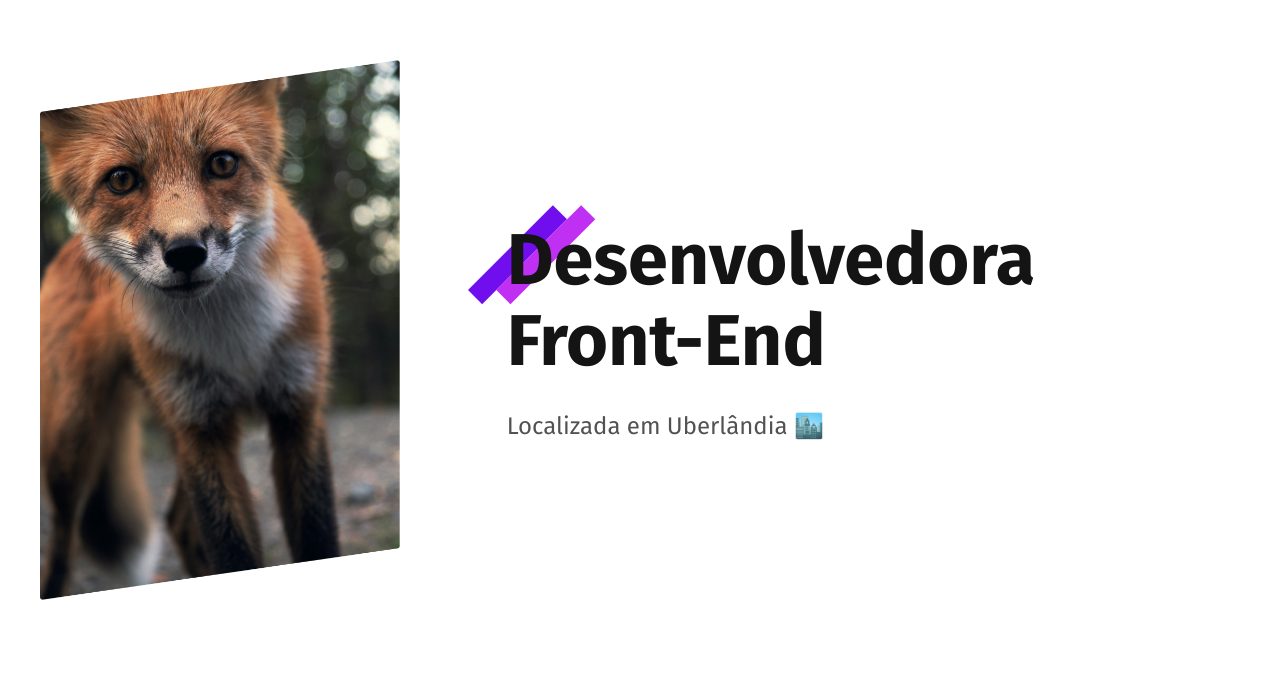
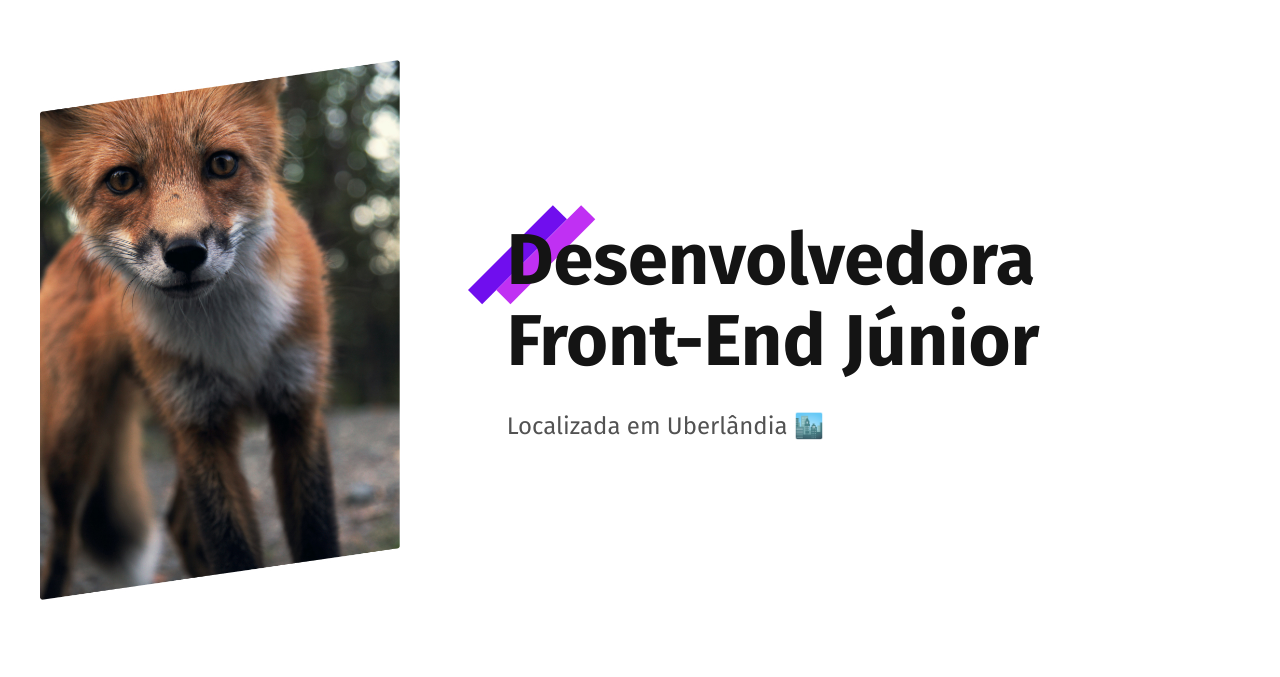
Before and after one commit to LuanaStela/LuanaStela.github.io, a plain HTML site: page index.html in a window 1280 px wide. Shown: the part 103-780 px from the top of the page. Drawn offline with Linux system fonts and the light colour scheme.

Commit message:
Alterações de texto

```diff
--- a/index.html
+++ b/index.html
@@ -29,7 +29,7 @@
   <main class="introducao">
     <img src="./img/raposa1.jpg" alt="Raposa" width="360" height="520">
     <div>
-      <h1>Desenvolvedora<br>Front-End</h1>
+      <h1>Desenvolvedora<br>Front-End Júnior</h1>
       <p>Localizada em Uberlândia 🏙️</p>
     </div>
   </main>
```
Also changed, not shown: site_portfolio.png (added), site_portfolio2.png (added).
